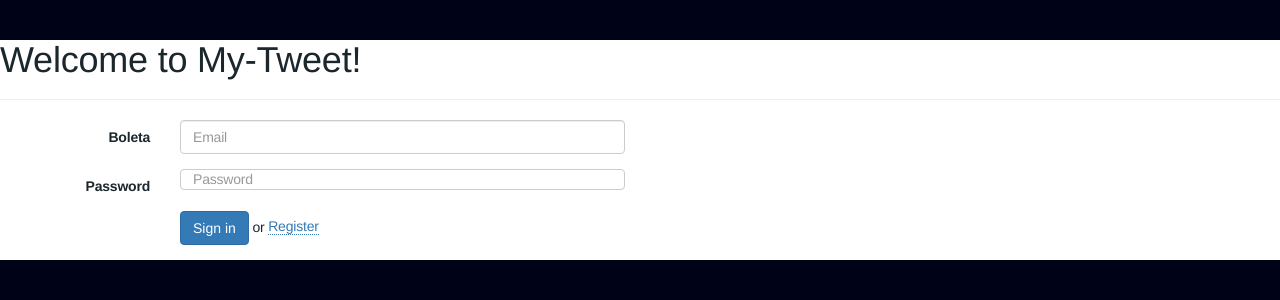
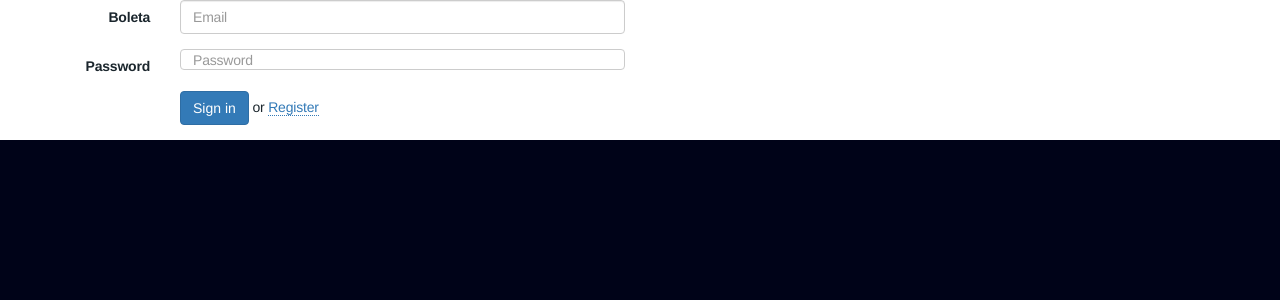
Before and after one commit to albertosilva123/Protocolo, a React (Create React App) app: page /login in a window 1280 px wide. Shown: the top 300 px of the page. Built offline with nearby package versions, Linux system fonts and the light colour scheme.

Commit message:
change login

```diff
--- a/src/components/auth/login.js
+++ b/src/components/auth/login.js
@@ -9,7 +9,6 @@ class Login extends Component {
     render() {
         return (
             <div>
-                <Header text="Welcome to My-Tweet!" />
                 <LoginForm />
             </div>
         );
```
